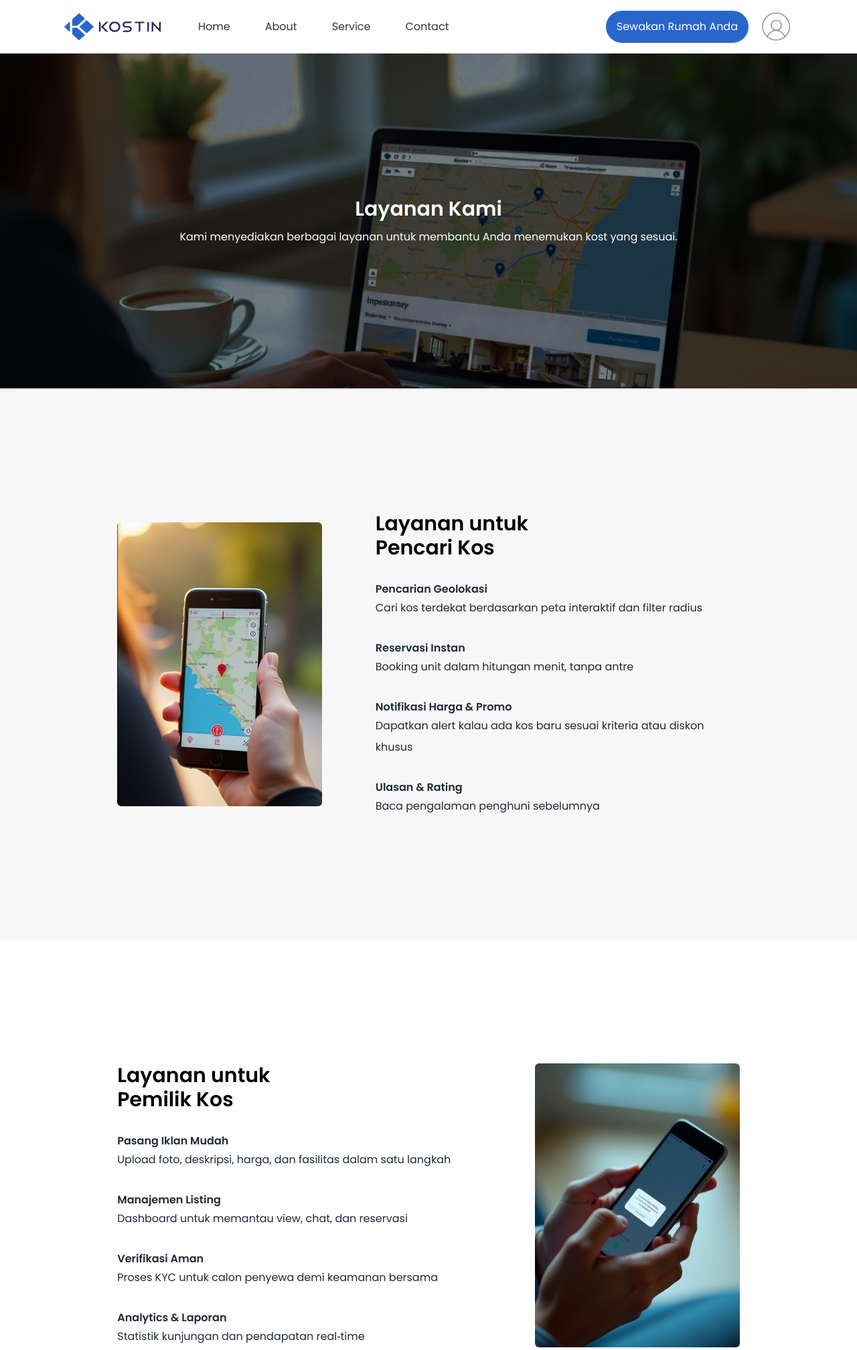
After one commit to Ferdimaulana06/KOSTIN, a PHP site: page /apps/layanan.php in a window 1280 px wide. The commit adds this page. Shown: the top 2016 px of the page at 67% size. Run offline with PHP 8.4, Linux system fonts and the light colour scheme; some libraries are stand-ins or nearby versions.

Commit message:
mengedit cari, menambahkan page layanan

```diff
--- a/apps/cari.php
+++ b/apps/cari.php
@@ -10,7 +10,7 @@
 </head>
 
 <body>
-    <nav class="navbar px-10 md:flex md:justify-between md:items-center md:px-24 md:py-4">
+    <nav class="navbar px-10 md:flex md:flex-row md:justify-between md:items-center md:px-24 md:py-4">
         <div class="nav-items" id="nav-items">
             <img class="size-28 md:size-36" src="../assets/img/index/kostintxt.svg" alt="kostin-logo" width="180"
                 height="40" class="logo">
@@ -47,7 +47,7 @@
             </div>
 
 
-            <div class="max-w-xs mx-auto mt-16 space-y-8 md:max-w-5xl">
+            <div class="max-w-xl mx-auto mt-8 space-y-8 md:max-w-5xl">
                 <!-- Item Kos -->
                 <div
                     class="md:max-w-4xl max-w-xl mx-auto bg-white rounded shadow-md overflow-hidden flex flex-col md:flex-row">
--- a/apps/home.php
+++ b/apps/home.php
@@ -28,13 +28,13 @@ if (!isset($_SESSION['user_id'])) {
                 <ul class="nav-links">
                     <li><a href="../apps/home.php">Home</a></li>
                     <li><a href="../apps/logout.php">About</a></li>
-                    <li><a href="../apps/logout.php">Service</a></li>
+                    <li><a href="../apps/layanan.php">Service</a></li>
                     <li><a href="../apps/logout.php">Contact</a></li>
                 </ul>
             </div>
         </div>
         <div class="right-nav-items">
-            <a href="../apps/sewakan.php" class="sewakan-button">Sewakan Rumah Anda</a>
+            <a href="../apps/sewakan.php" class="sewakan-button rounded-full">Sewakan Rumah Anda</a>
             <button class="user-icon" onclick="window.location.href='profil.php';">
                 <img src="../assets/img/index/account_profile_user.png" alt="User Icon">
             </button>
--- /dev/null
+++ b/apps/layanan.php
@@ -0,0 +1,203 @@
+<!DOCTYPE html>
+<html lang="en">
+
+<head>
+    <meta charset="UTF-8">
+    <meta name="viewport" content="width=device-width, initial-scale=1.0">
+    <title>Document</title>
+    <link rel="stylesheet" href="../assets/css/layanan.css" />
+    <link href="https://fonts.googleapis.com/css2?family=Poppins:wght@400;500;600&display=swap" rel="stylesheet">
+</head>
+
+<body>
+    <nav class="navbar px-10 md:flex md:flex-row md:justify-between md:items-center md:px-24 md:py-4">
+        <div class="nav-items" id="nav-items">
+            <img class="size-28 md:size-36" src="../assets/img/index/kostintxt.svg" alt="kostin-logo" width="180"
+                height="40" class="logo">
+            <div class="user-menu hidden md:flex mr-4 ml-5" id="user-menu">
+                <ul class="nav-links ">
+                    <li><a href="../apps/home.php">Home</a></li>
+                    <li><a href="../apps/logout.php">About</a></li>
+                    <li><a href="../apps/logout.php">Service</a></li>
+                    <li><a href="../apps/logout.php">Contact</a></li>
+                </ul>
+            </div>
+        </div>
+        <div class="flex gap-4 flex-row md:flex-row items-center justify-between">
+            <a href="../apps/sewakan.php" class="sewakan-button hidden md:flex rounded-full px-4 py-3">Sewakan Rumah
+                Anda</a>
+            <button class="user-icon">
+                <img class="" src="../assets/img/index/account_profile_user.png" alt="User Icon">
+            </button>
+            <button class="hamburger w-xs md:hidden md:w-xl" id="hamburger">
+                <img class="size-8 md:size-48" src="../assets/img/index/hamburger.svg" alt="User Icon">
+            </button>
+        </div>
+    </nav>
+
+    <section class="sectionatas items-center mx-auto justify-center flex flex-col md:flex-row  md:items-center">
+        <div class="flex flex-col justify-center items-center my-auto px-10 md:px-24">
+            <h2 class="text-center text-3xl font-semibold ">Layanan Kami</h2>
+            <p class="text-center text-m font-light mt-3">Kami menyediakan berbagai layanan untuk membantu Anda
+                menemukan
+                kost
+                yang sesuai.</p>
+        </div>
+
+
+    </section>
+
+    <section class="section-1 py-36 mx-auto justify-center items-center">
+        <div
+            class="container-content-1 px-6 py-4 md:py-10 md:px-24 max-w-10xl mx-auto flex flex-col md:flex-row items-center justify-center gap-20">
+
+            <!-- Gambar -->
+            <div class="container-gambar-layanan items-center justify-center">
+                <img src="../assets/img/index/layanan-pencari-kos.png" alt="Layanan Pencari Kos"
+                    class="gambar-layanan-pencari-kos rounded-md order-2" />
+            </div>
+
+            <!-- Teks -->
+            <div
+                class="w-full md:w-1/2 flex flex-col justify-center items-center text-center md:text-left md:items-start ">
+
+                <h2 class="text-2xl md:text-3xl font-bold leading-8 text-black mb-8 order-1">
+                    Layanan untuk <br> Pencari Kos
+                </h2>
+
+                <div class="space-y-8 text-gray-800 order-3">
+                    <div>
+                        <h3 class="font-semibold text-l ">Pencarian Geolokasi</h3>
+                        <p class="text-m leading-8">Cari kos terdekat berdasarkan peta interaktif dan filter radius</p>
+                    </div>
+                    <div>
+                        <h3 class="font-semibold text-l">Reservasi Instan</h3>
+                        <p class="text-m leading-8">Booking unit dalam hitungan menit, tanpa antre</p>
+                    </div>
+                    <div>
+                        <h3 class="font-semibold text-l">Notifikasi Harga & Promo</h3>
+                        <p class="text-m leading-8">Dapatkan alert kalau ada kos baru sesuai kriteria atau diskon khusus
+                        </p>
+                    </div>
+                    <div>
+                        <h3 class="font-semibold text-l">Ulasan & Rating</h3>
+                        <p class="text-m leading-8">Baca pengalaman penghuni sebelumnya</p>
+                    </div>
+                </div>
+            </div>
+        </div>
+    </section>
+
+    <section class="section-2 py-36 mx-auto justify-center items-center">
+        <div
+            class="container-content-1 px-6 py-4 md:py-10 md:px-24 max-w-10xl mx-auto flex flex-col md:flex-row items-center justify-center gap-20">
+
+            <!-- Gambar -->
+            <div class="container-gambar-layanan items-center justify-center order-1 md:order-2">
+                <img src="../assets/img/index/pemilik_kos.png" alt="Layanan Pemilik Kos"
+                    class="gambar-layanan-pencari-kos rounded-md max-w-full object-contain" />
+            </div>
+
+            <!-- Teks -->
+            <div
+                class="w-full md:w-1/2 flex flex-col justify-center items-center text-center md:text-left md:items-start order-2 md:order-1">
+                <h2 class="text-2xl md:text-3xl font-bold leading-8 text-black mb-8">
+                    Layanan untuk <br> Pemilik Kos
+                </h2>
+
+                <div class="space-y-8 text-gray-800">
+                    <div>
+                        <h3 class="font-semibold text-l">Pasang Iklan Mudah</h3>
+                        <p class="text-m leading-8">Upload foto, deskripsi, harga, dan fasilitas dalam satu langkah</p>
+                    </div>
+                    <div>
+                        <h3 class="font-semibold text-l">Manajemen Listing</h3>
+                        <p class="text-m leading-8">Dashboard untuk memantau view, chat, dan reservasi</p>
+                    </div>
+                    <div>
+                        <h3 class="font-semibold text-l">Verifikasi Aman</h3>
+                        <p class="text-m leading-8">Proses KYC untuk calon penyewa demi keamanan bersama</p>
+                    </div>
+                    <div>
+                        <h3 class="font-semibold text-l">Analytics & Laporan</h3>
+                        <p class="text-m leading-8">Statistik kunjungan dan pendapatan real‑time</p>
+                    </div>
+                </div>
+            </div>
+
+        </div>
+
+    </section>
+    <section class="bg-gray-100 py-36 px-24">
+        <div class="max-w-6xl mx-auto px-4">
+            <h2 class="text-3xl font-bold text-black text-center mb-12">Apa Kata Mereka?</h2>
+
+            <div class="grid grid-cols-1 sm:grid-cols-2 md:grid-cols-3 gap-6">
+
+                <!-- Testimoni 1 -->
+                <div class="bg-white rounded-xl border border-gray-200 p-6 text-center shadow-sm py-10">
+                    <div class="flex flex-col items-center space-y-4">
+                        <div class="w-16 h-16 rounded-full bg-gray-200 flex items-center justify-center">
+                            <svg class="w-8 h-8 text-black" fill="currentColor" viewBox="0 0 24 24">
+                                <path
+                                    d="M12 12c2.67 0 8 1.34 8 4v2H4v-2c0-2.66 5.33-4 8-4zm0-2a4 4 0 1 0 0-8 4 4 0 0 0 0 8z" />
+                            </svg>
+                        </div>
+                        <h3 class="font-semibold text-lg text-black">Budi</h3>
+                        <p class="text-gray-600 italic">“KOSTIN memudahkan aku buat nyari kos di magelang”</p>
+                    </div>
+                </div>
+
+                <!-- Testimoni 2 -->
+                <div class="bg-white rounded-xl border border-gray-200 p-6 text-center shadow-sm py-10">
+                    <div class="flex flex-col items-center space-y-4">
+                        <div class="w-16 h-16 rounded-full bg-gray-200 flex items-center justify-center">
+                            <svg class="w-8 h-8 text-black" fill="currentColor" viewBox="0 0 24 24">
+                                <path
+                                    d="M12 12c2.67 0 8 1.34 8 4v2H4v-2c0-2.66 5.33-4 8-4zm0-2a4 4 0 1 0 0-8 4 4 0 0 0 0 8z" />
+                            </svg>
+                        </div>
+                        <h3 class="font-semibold text-lg text-black">Dani</h3>
+                        <p class="text-gray-600 italic">“KOSTIN keren banget”</p>
+                    </div>
+                </div>
+
+                <!-- Testimoni 3 -->
+                <div class="bg-white rounded-xl border border-gray-200 p-6 text-center shadow-sm py-10">
+                    <div class="flex flex-col items-center space-y-4">
+                        <div class="w-16 h-16 rounded-full bg-gray-200 flex items-center justify-center">
+                            <svg class="w-8 h-8 text-black" fill="currentColor" viewBox="0 0 24 24">
+                                <path
+                                    d="M12 12c2.67 0 8 1.34 8 4v2H4v-2c0-2.66 5.33-4 8-4zm0-2a4 4 0 1 0 0-8 4 4 0 0 0 0 8z" />
+                            </svg>
+                        </div>
+                        <h3 class="font-semibold text-lg text-black">Ihza</h3>
+                        <p class="text-gray-600 italic">“Nyari kos murah dan aman, ya di KOSTIN nyarinya”</p>
+                    </div>
+                </div>
+
+            </div>
+        </div>
+    </section>
+    <footer class="footer md:px-24 px-10 py-10">
+        <div class="footer-top justify-center flex-col  md:flex md:justify-between md:flex-row">
+            <div class="logo-kostin flex justify-center md:justify-start">
+                <img src="../assets/img/index/kostin-white.svg" alt="KOSTIN Logo">
+            </div>
+            <nav class="footer-nav flex-col justify-center items-center md:flex-row md:items-start">
+                <a href="#">Tentang Kami</a>
+                <a href="#">FAQ</a>
+                <a href="#">Kontak Kami</a>
+                <a href="#">Kebijakan Privasi</a>
+            </nav>
+        </div>
+        <div class="footer-bottom">
+            © 2025 KOSTIN. Made with Love ❤️.
+        </div>
+    </footer>
+
+
+    <script src="https://cdn.tailwindcss.com"></script>
+</body>
+
+</html>
--- /dev/null
+++ b/assets/css/layanan.css
@@ -0,0 +1,194 @@
+
+body{
+    font-family: 'Poppins', sans-serif;
+}
+/* Navbar */
+.navbar {
+    display: flex;
+    align-items: center;
+    height: 80px;
+    background: white;
+    position: relative;
+    top: 0;
+    z-index: 100;
+    transition: top 0.3s ease-in-out;
+    max-width: 100rem;
+    margin: 0 auto;
+    justify-content: space-between;
+    border-bottom: 1px solid #e0e0e0;
+}
+
+.user-icon{
+background: none;
+border: none;
+cursor: pointer;
+display: flex;
+align-items: center;
+border-radius: 50%;
+}
+.user-icon:hover{
+background: #ededed;
+}
+
+.nav-items {
+    display: flex;
+    align-items: center;
+    gap: 36px;
+}
+
+.nav-links {
+    display: flex;
+    flex-direction: row;
+    font-family: 'Poppins', sans-serif;
+    gap: 52px;
+    font-size: 16px;
+    list-style-type: none;
+    margin-right: 20px;
+    justify-content: start;
+    margin-left: 0px;
+
+}
+
+.nav-links a{
+    color: #333;
+    list-style-type: none;
+    text-decoration: none;
+    font-weight: lighter;
+
+}
+
+  .user-icon img{
+    width: 50px;
+    height: 50px;
+    border-radius: 50%;
+    object-fit: cover;
+    justify-content: end;
+    align-items: end;
+  }
+
+.search-input-custom,
+  .search-button-custom {
+    height: 50px; /* Atur tinggi yang sama */
+  }
+
+  .search-button-custom {
+    display: flex;
+    align-items: center;
+    justify-content: center;
+  }
+
+
+
+
+  .search-button-custom{
+    background-color: #2966CB;
+    border: 1px solid #2966CB;
+
+  }
+  .search-button-custom:hover{
+    background-color: #183768;
+    border: 1px solid #183768;
+
+  }
+
+.sewakan-button{
+    display: flex;
+    align-items: center;
+    justify-content: center;
+    background: #2966CB;
+    color: white;
+    text-decoration: none;
+    max-width: fit-content;
+    width: 100%;
+    text-align: center;
+    margin-right: 0;
+  }
+
+  .sewakan-button:hover{
+    background-color: #3482ff;
+    transition: ease-in-out 0.3s;
+    transform: scale(1.05);
+  }
+
+.sectionatas{
+    background-image: url('../img/index/layanan.png');
+    background-size: cover; /* agar gambar memenuhi seluruh area */
+    background-position: center; /* agar gambar terpusat */
+    max-width: 100rem;
+    height: 500px;
+    width: 100%;
+}
+
+.text-center{
+    color: white;
+}
+
+.gambar-layanan-pencari-kos{
+    object-fit: cover;
+    height:424px;
+}
+
+
+.section-1{
+  max-width: 100rem;
+  background-color: #F7F7F7;
+}
+.section-2{
+  max-width: 100rem;
+}
+
+/* FOOTER */
+.footer {
+  background-color: #2966CB; /* Warna biru seperti pada gambar */
+  color: white;
+  padding: 40px 20px;
+  text-align: center;
+  max-width: 100rem;
+  margin: 0 auto;
+  height: 100%;
+}
+
+.footer-top {
+  display: flex;
+  justify-content: space-between;
+  align-items: center;
+  flex-wrap: wrap;
+  max-width: 1500px;
+  margin: 0 auto;
+}
+
+.logo-kostin {
+  display: flex;
+  align-items: center;
+  gap: 10px;
+  font-size: 24px;
+  font-weight: bold;
+}
+
+.logo-kostin img {
+  width: 200px;
+  height: 200px;
+}
+
+.footer-nav {
+  display: flex;
+  gap: 30px;
+  flex-wrap: wrap;
+}
+
+.footer-nav a {
+  color: white;
+  text-decoration: none;
+  font-size: 16px;
+  transition: opacity 0.3s;
+}
+
+.footer-nav a:hover {
+  opacity: 0.8;
+}
+
+.footer-bottom {
+  margin-top: 60px;
+  font-size: 14px;
+  margin-bottom: 40px;
+}
```
Also changed, not shown: assets/img/index/layanan-pencari-kos.png (added), assets/img/index/layanan.png (added), assets/img/index/pemilik_kos.png (added).
